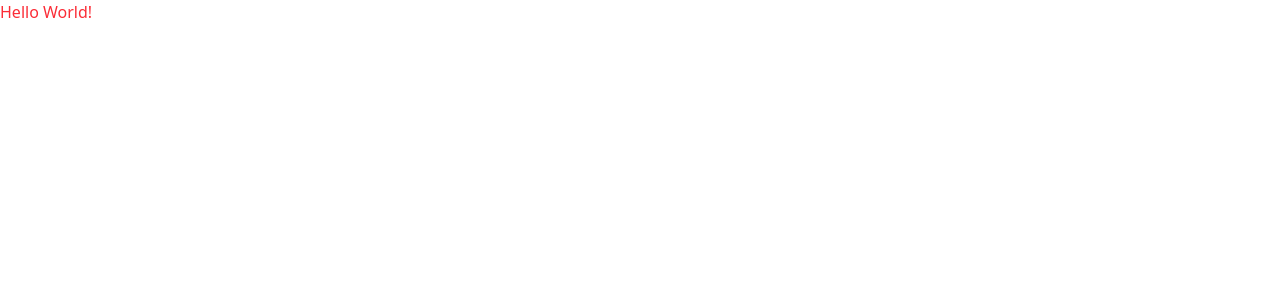
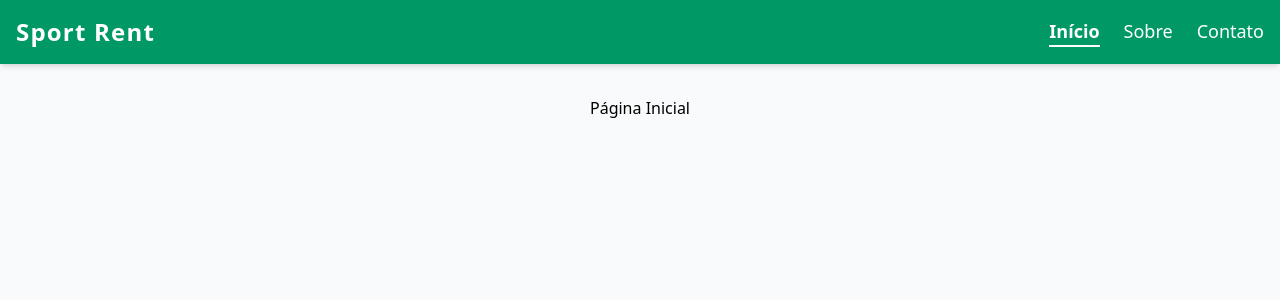
Before and after one commit to gusmaomatheus/sportrent, a React (Vite) app in the folder front/: page / in a window 1280 px wide. Shown: the top 300 px of the page. Built offline with nearby package versions, Linux system fonts and the light colour scheme.

Commit message:
feat(front): implement Header in the application

```diff
--- a/front/src/App.tsx
+++ b/front/src/App.tsx
@@ -1,8 +1,24 @@
-import React from 'react';
+import type { FC } from 'react';
+import { Route, Routes } from 'react-router-dom';
 
-const App: React.FC = () => {
+import Header from './components/ui/Header';
+
+const HomePage: FC = () => <div className="p-8 text-center"><h1>Página Inicial</h1></div>;
+const SobrePage: FC = () => <div className="p-8 text-center"><h1>Página Sobre</h1></div>;
+const ContatoPage: FC = () => <div className="p-8 text-center"><h1>Página de Contato</h1></div>;
+
+const App: FC = () => {
     return (
-        <h1 className='text-red-500'>Hello World!</h1>
+        <div className="min-h-screen bg-gray-50">
+            <Header />
+            <main>
+                <Routes>
+                    <Route path="/" element={<HomePage />} />
+                    <Route path="/sobre" element={<SobrePage />} />
+                    <Route path="/contato" element={<ContatoPage />} />
+                </Routes>
+            </main>
+        </div>
     );
 }
 
```
Also changed, not shown: front/src/main.tsx (+7 -6 lines).
